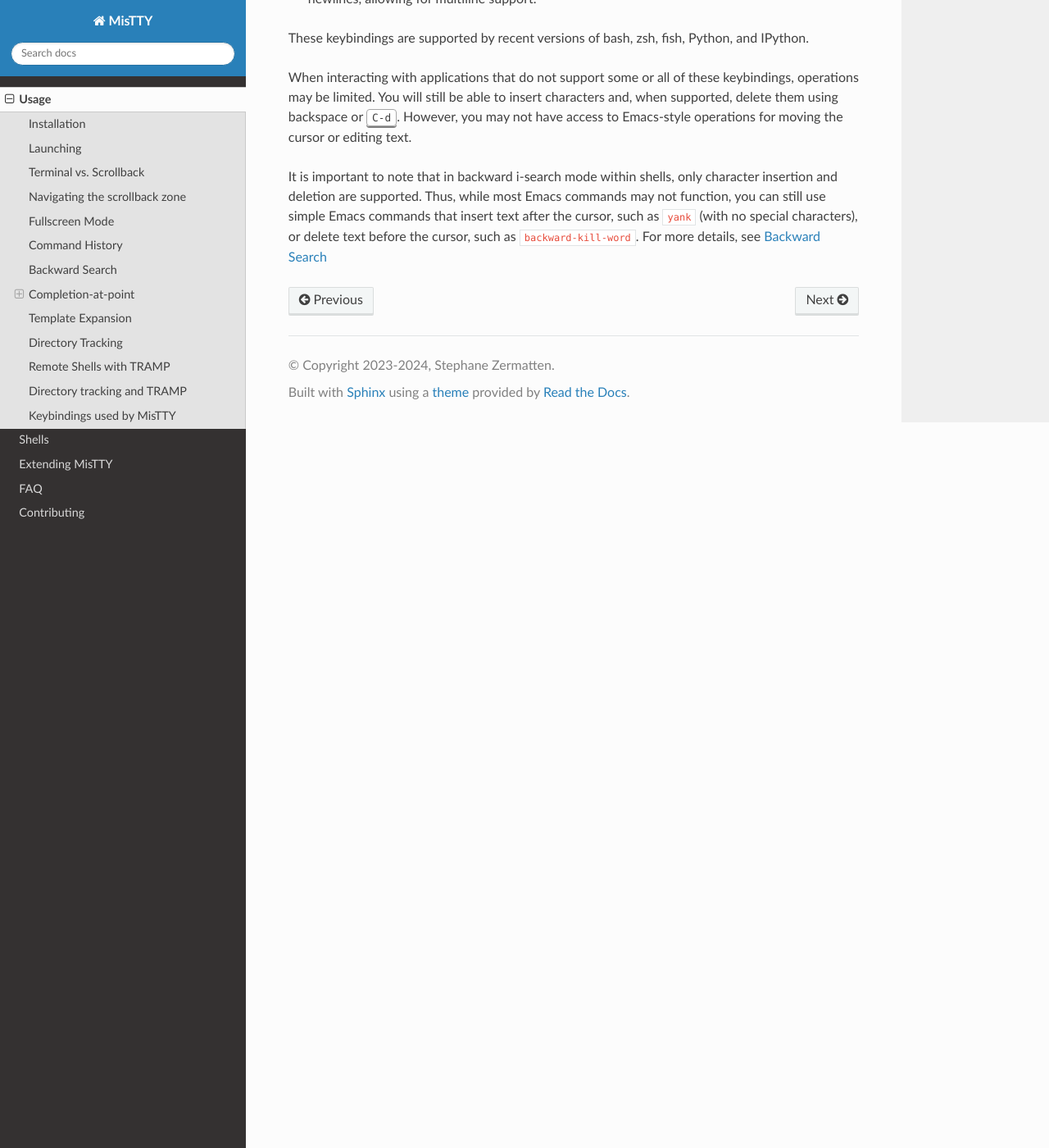
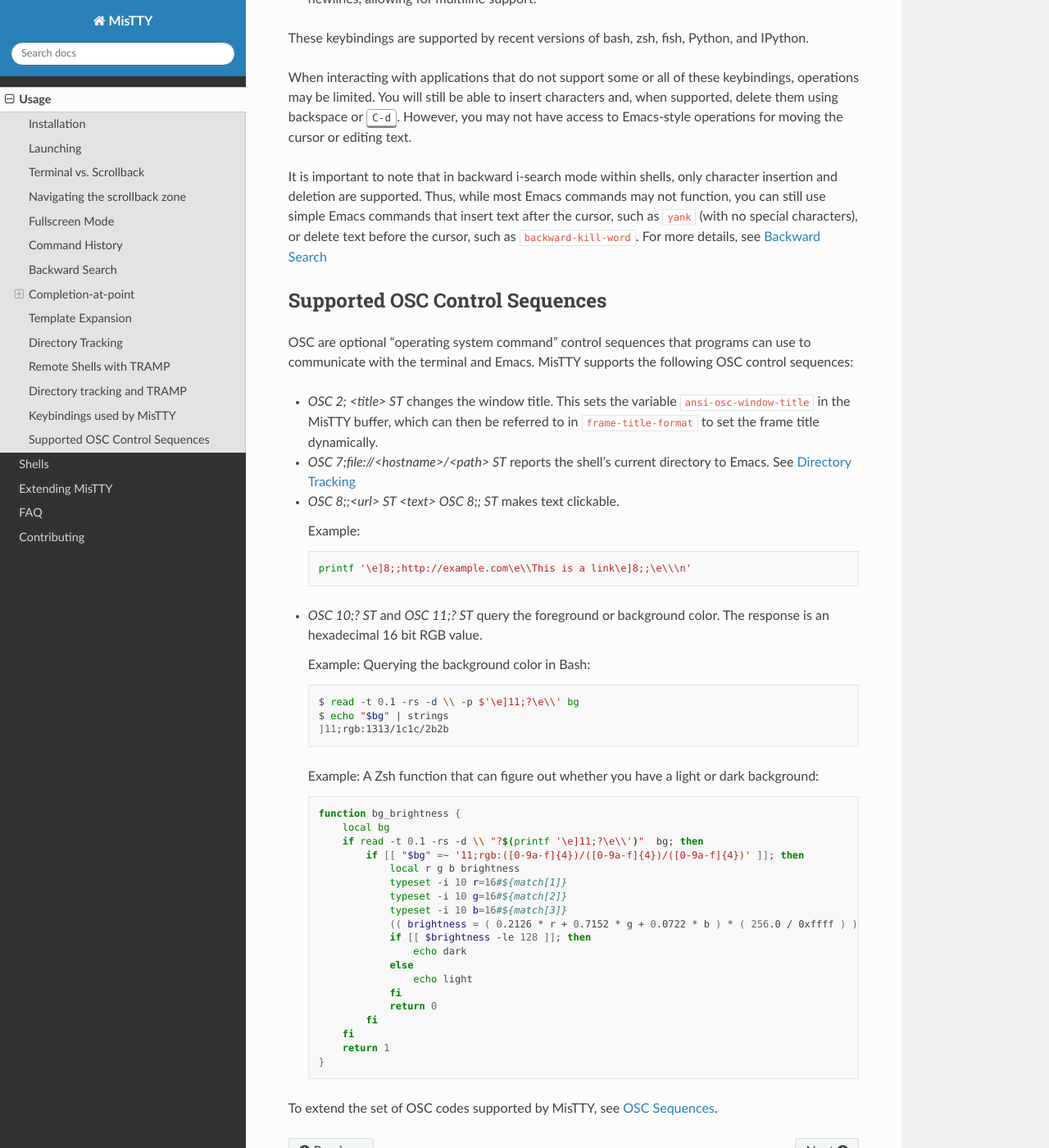
Before and after one commit to szermatt/mistty, a Sphinx documentation site: the page built from docs/source/usage.rst, in a window 1280 px wide and 1400 px high, scrolled down 10269 px. Shown: the whole window at 82% size. Built offline with Sphinx 7.4.7 and the Read the Docs theme 3.1.0, drawn with Linux system fonts in a browser that asks for light colours.

Commit message:
docs: Document supported OSC control sequences.

```diff
--- a/docs/source/extensions.rst
+++ b/docs/source/extensions.rst
@@ -106,7 +106,7 @@ within a MisTTY work buffer just after switching back to normal mode.
 In this mode, :code:`mistty-fullscreen` is nil and user commands run
 in the work buffer.
 
-.. _osc:
+.. _ext_osc:
 
 OSC Sequences
 -------------
--- a/docs/source/usage.rst
+++ b/docs/source/usage.rst
@@ -641,3 +641,68 @@ Emacs commands may not function, you can still use simple Emacs
 commands that insert text after the cursor, such as ``yank`` (with no
 special characters), or delete text before the cursor, such as
 ``backward-kill-word``. For more details, see :ref:`bs`
+
+.. _osc:
+
+Supported OSC Control Sequences
+-------------------------------
+
+OSC are optional “operating system command” control sequences that
+programs can use to communicate with the terminal and Emacs. MisTTY
+supports the following OSC control sequences:
+
+- *OSC 2; <title> ST* changes the window title. This sets the variable
+  ``ansi-osc-window-title`` in the MisTTY buffer, which can then be
+  referred to in ``frame-title-format`` to set the frame title
+  dynamically.
+
+- *OSC 7;file://<hostname>/<path> ST* reports the shell's current
+  directory to Emacs. See :ref:`dirtrack`
+
+- *OSC 8;;<url> ST <text> OSC 8;; ST* makes text clickable.
+
+  Example:
+
+  .. code-block:: bash
+
+    printf '\e]8;;http://example.com\e\\This is a link\e]8;;\e\\\n'
+
+- *OSC 10;? ST* and *OSC 11;? ST* query the foreground or background
+  color. The response is an hexadecimal 16 bit RGB value.
+
+  Example: Querying the background color in Bash:
+
+  .. code-block:: bash
+
+    $ read -t 0.1 -rs -d \\ -p $'\e]11;?\e\\' bg
+    $ echo "$bg" | strings
+    ]11;rgb:1313/1c1c/2b2b
+
+  Example: A Zsh function that can figure out whether you have a light
+  or dark background:
+
+  .. code-block:: zsh
+
+    function bg_brightness {
+        local bg
+        if read -t 0.1 -rs -d \\ "?$(printf '\e]11;?\e\\')"  bg; then
+            if [[ "$bg" =~ '11;rgb:([0-9a-f]{4})/([0-9a-f]{4})/([0-9a-f]{4})' ]]; then
+                local r g b brightness
+                typeset -i 10 r=16#${match[1]}
+                typeset -i 10 g=16#${match[2]}
+                typeset -i 10 b=16#${match[3]}
+                (( brightness = ( 0.2126 * r + 0.7152 * g + 0.0722 * b ) * ( 256.0 / 0xffff ) ))
+                if [[ $brightness -le 128 ]]; then
+                    echo dark
+                else
+                    echo light
+                fi
+                return 0
+            fi
+        fi
+        return 1
+    }
+
+
+
+To extend the set of OSC codes supported by MisTTY, see :ref:`ext_osc`.
```
Also changed, not shown: 1 other file.
